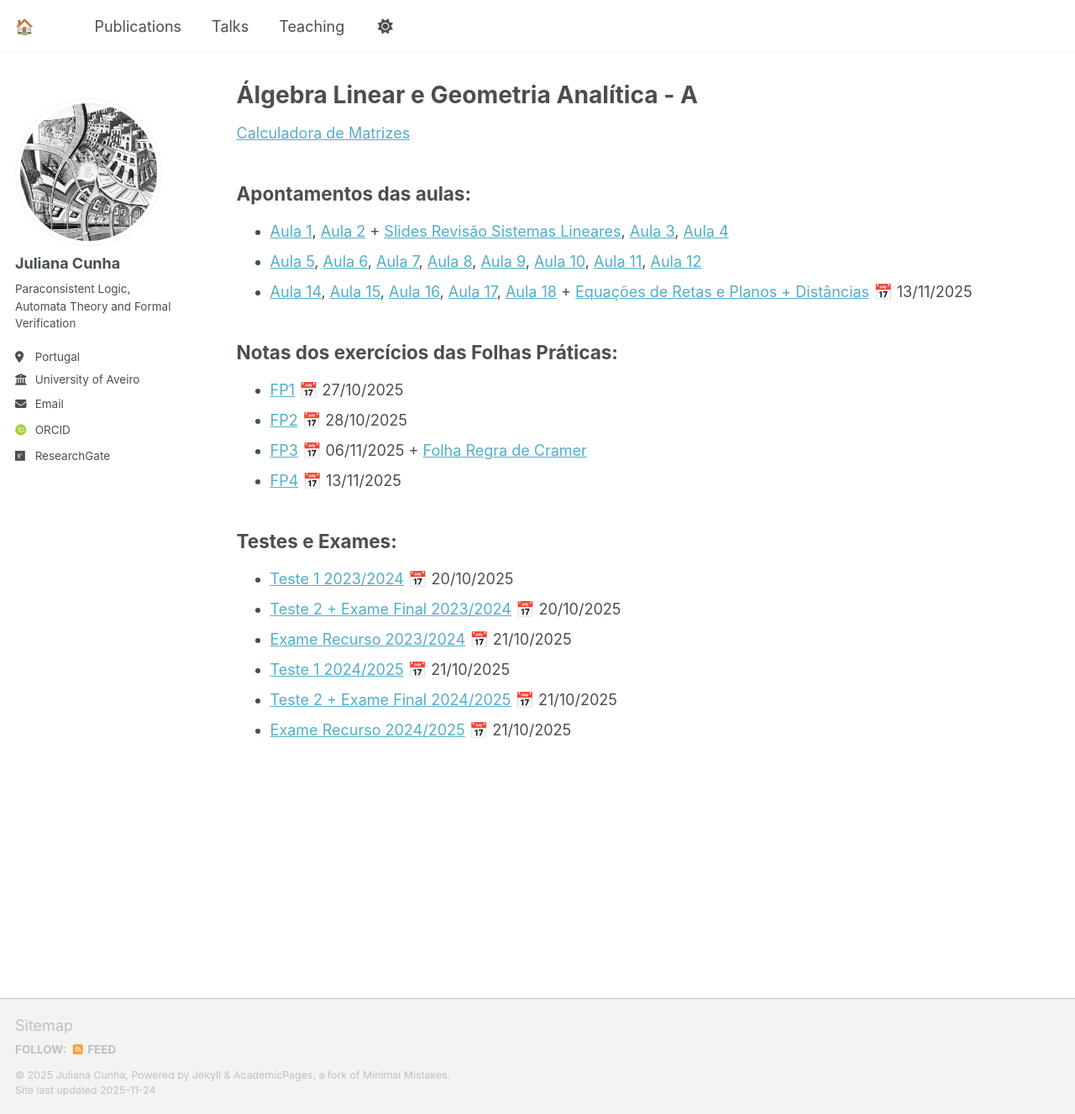
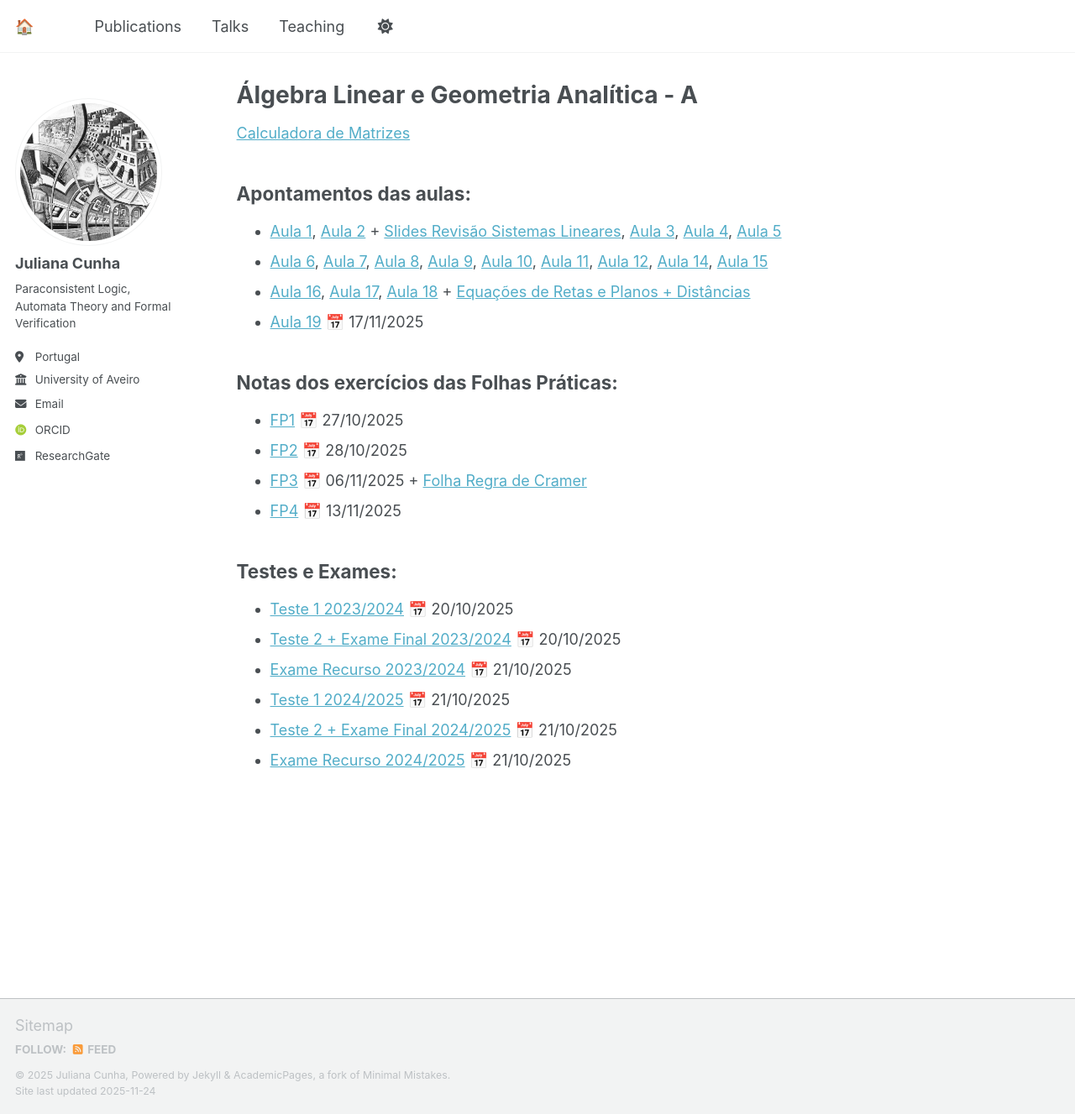
Before and after one commit to juliana-cunha/juliana-cunha.github.io, a Jekyll site: the page built from _pages/teaching.md, in a window 1280 px wide and 1327 px high. Shown: the whole window at 84% size. Built offline with Jekyll 4.4.1, drawn with Linux system fonts in a browser that asks for light colours; some web fonts are replaced; a script that is not in the unit is left out.

Commit message:
Update teaching.md

```diff
--- a/_pages/teaching.md
+++ b/_pages/teaching.md
@@ -10,9 +10,10 @@ author_profile: true
 
 Apontamentos das aulas:
 ------
-- [Aula 1](https://juliana-cunha.github.io/files/Aula%201.pdf), [Aula 2](https://juliana-cunha.github.io/files/Aula%202.pdf) + [Slides Revisão Sistemas Lineares](https://juliana-cunha.github.io/files/Revis%C3%A3o_sistemas_lineares.pdf), [Aula 3](https://juliana-cunha.github.io/files/Aula%203.pdf), [Aula 4](https://juliana-cunha.github.io/files/Aula%204.pdf)
-- [Aula 5](https://juliana-cunha.github.io/files/Aula%205.pdf), [Aula 6](https://juliana-cunha.github.io/files/Aula%206.pdf), [Aula 7](https://juliana-cunha.github.io/files/Aula%207.pdf), [Aula 8](https://juliana-cunha.github.io/files/Aula%208.pdf), [Aula 9](https://juliana-cunha.github.io/files/Aula%209.pdf), [Aula 10](https://juliana-cunha.github.io/files/Aula%2010.pdf), [Aula 11](https://juliana-cunha.github.io/files/Aula%2011.pdf), [Aula 12](https://juliana-cunha.github.io/files/Aula%2012.pdf)
-- [Aula 14](https://juliana-cunha.github.io/files/Aula%2014.pdf), [Aula 15](https://juliana-cunha.github.io/files/Aula%2015.pdf), [Aula 16](https://juliana-cunha.github.io/files/Aula%2016.pdf), [Aula 17](https://juliana-cunha.github.io/files/Aula%2017.pdf), [Aula 18](https://juliana-cunha.github.io/files/Aula%2018.pdf) + [Equações de Retas e Planos + Distâncias](https://juliana-cunha.github.io/files/Retas__Planos_e_dista%CC%82ncias.pdf) 📅 13/11/2025
+- [Aula 1](https://juliana-cunha.github.io/files/Aula%201.pdf), [Aula 2](https://juliana-cunha.github.io/files/Aula%202.pdf) + [Slides Revisão Sistemas Lineares](https://juliana-cunha.github.io/files/Revis%C3%A3o_sistemas_lineares.pdf), [Aula 3](https://juliana-cunha.github.io/files/Aula%203.pdf), [Aula 4](https://juliana-cunha.github.io/files/Aula%204.pdf), [Aula 5](https://juliana-cunha.github.io/files/Aula%205.pdf)
+- [Aula 6](https://juliana-cunha.github.io/files/Aula%206.pdf), [Aula 7](https://juliana-cunha.github.io/files/Aula%207.pdf), [Aula 8](https://juliana-cunha.github.io/files/Aula%208.pdf), [Aula 9](https://juliana-cunha.github.io/files/Aula%209.pdf), [Aula 10](https://juliana-cunha.github.io/files/Aula%2010.pdf), [Aula 11](https://juliana-cunha.github.io/files/Aula%2011.pdf), [Aula 12](https://juliana-cunha.github.io/files/Aula%2012.pdf), [Aula 14](https://juliana-cunha.github.io/files/Aula%2014.pdf), [Aula 15](https://juliana-cunha.github.io/files/Aula%2015.pdf)
+- [Aula 16](https://juliana-cunha.github.io/files/Aula%2016.pdf), [Aula 17](https://juliana-cunha.github.io/files/Aula%2017.pdf), [Aula 18](https://juliana-cunha.github.io/files/Aula%2018.pdf) + [Equações de Retas e Planos + Distâncias](https://juliana-cunha.github.io/files/Retas__Planos_e_dista%CC%82ncias.pdf)
+- [Aula 19](https://juliana-cunha.github.io/files/Aula%2019.pdf) 📅 17/11/2025
 
 Notas dos exercícios das Folhas Práticas:
 ------
```
